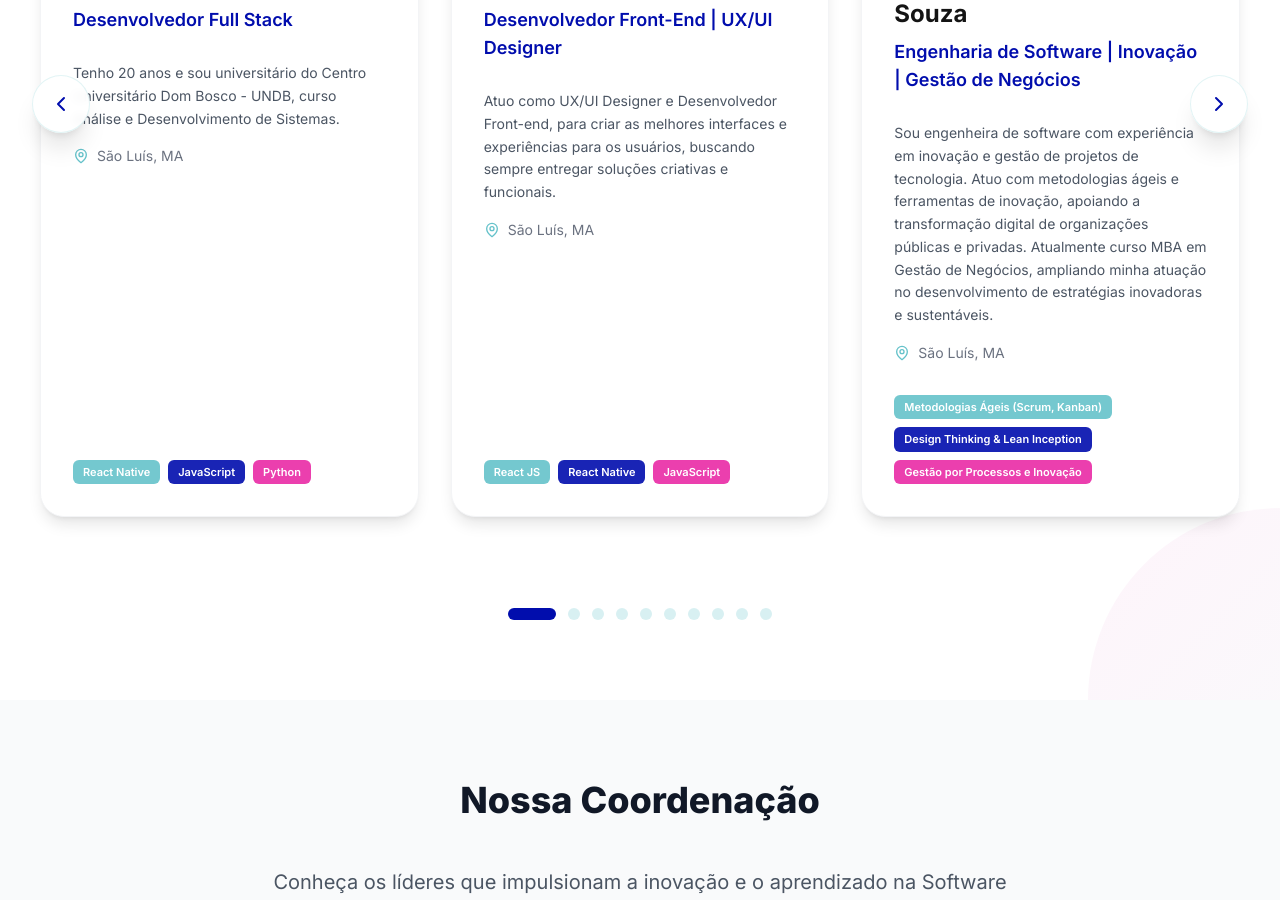
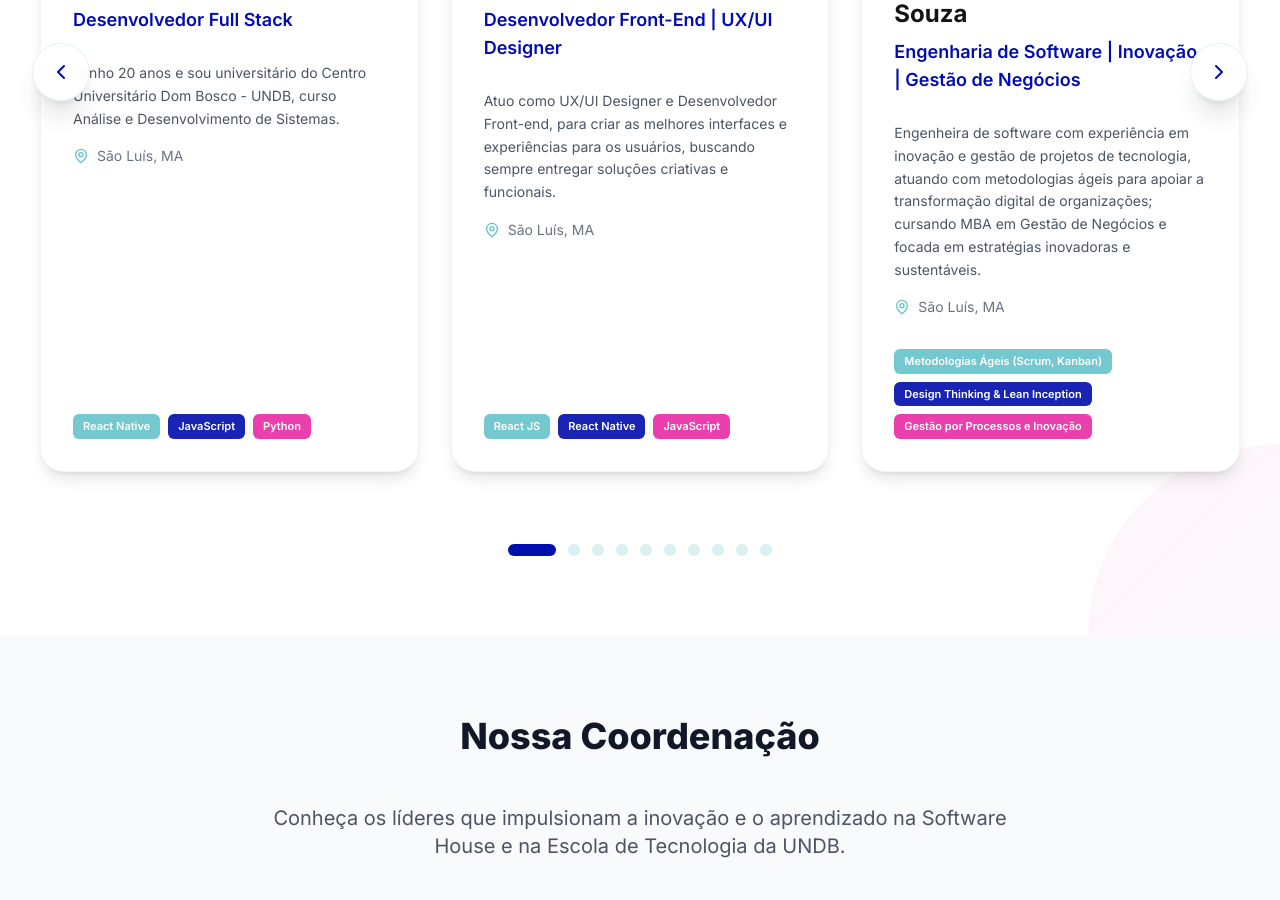
Before and after one commit to thisisalyssonx/website-sh, a React (Vite) app: page / in a window 1280 px wide. Shown: the part 4180-5080 px from the top of the page. Built offline with nearby package versions, Linux system fonts and the light colour scheme.

Commit message:
Members.tsx

```diff
--- a/src/components/Members.tsx
+++ b/src/components/Members.tsx
@@ -105,7 +105,7 @@ const Members: React.FC = () => {
       name: "Amanda Carvalho de Souza",
       role: "Engenharia de Software | Inovação | Gestão de Negócios",
       image: amandaCarvalhoImg,
-      bio: "Sou engenheira de software com experiência em inovação e gestão de projetos de tecnologia. Atuo com metodologias ágeis e ferramentas de inovação, apoiando a transformação digital de organizações públicas e privadas. Atualmente curso MBA em Gestão de Negócios, ampliando minha atuação no desenvolvimento de estratégias inovadoras e sustentáveis.",
+      bio: "Engenheira de software com experiência em inovação e gestão de projetos de tecnologia, atuando com metodologias ágeis para apoiar a transformação digital de organizações; cursando MBA em Gestão de Negócios e focada em estratégias inovadoras e sustentáveis.",
       location: "São Luís, MA",
       email: "Souza.amandacv@gmail.com",
       skills: ["Metodologias Ágeis (Scrum, Kanban)", "Design Thinking & Lean Inception", "Gestão por Processos e Inovação"],
@@ -253,7 +253,7 @@ const Members: React.FC = () => {
       name: "José Henrique Jacinto Rocha da Silva",
       role: "Engenharia de Software · Desenvolvimento Full-Stack · Back-End e Front-End",
       image: joseHenriqueImg, // <- Lembre-se de definir esta variável para a imagem
-      bio: "Sou Desenvolvedor Full-Stack com experiência no desenvolvimento de aplicações web modernas, seguras e escaláveis. Atuo tanto no front-end, criando interfaces responsivas e de alta performance, quanto no back-end, com foco em APIs RESTful e integração com bancos de dados relacionais. Tenho vivência em projetos corporativos e governamentais, sempre priorizando a clareza, acessibilidade e a melhor experiência para o usuário.",
+      bio: "Desenvolvedor Full-Stack com experiência em aplicações web modernas, seguras e escaláveis, atuando em front-end de alta performance e back-end robusto com APIs RESTful e integração a bancos relacionais.",
       location: "São Luís, MA",
       email: "jhenriquesl@outlook.com",
       skills: ["Java (Spring Boot)", "JavaScript (React.js, Node.js)", "PHP/MySQL"],
```
